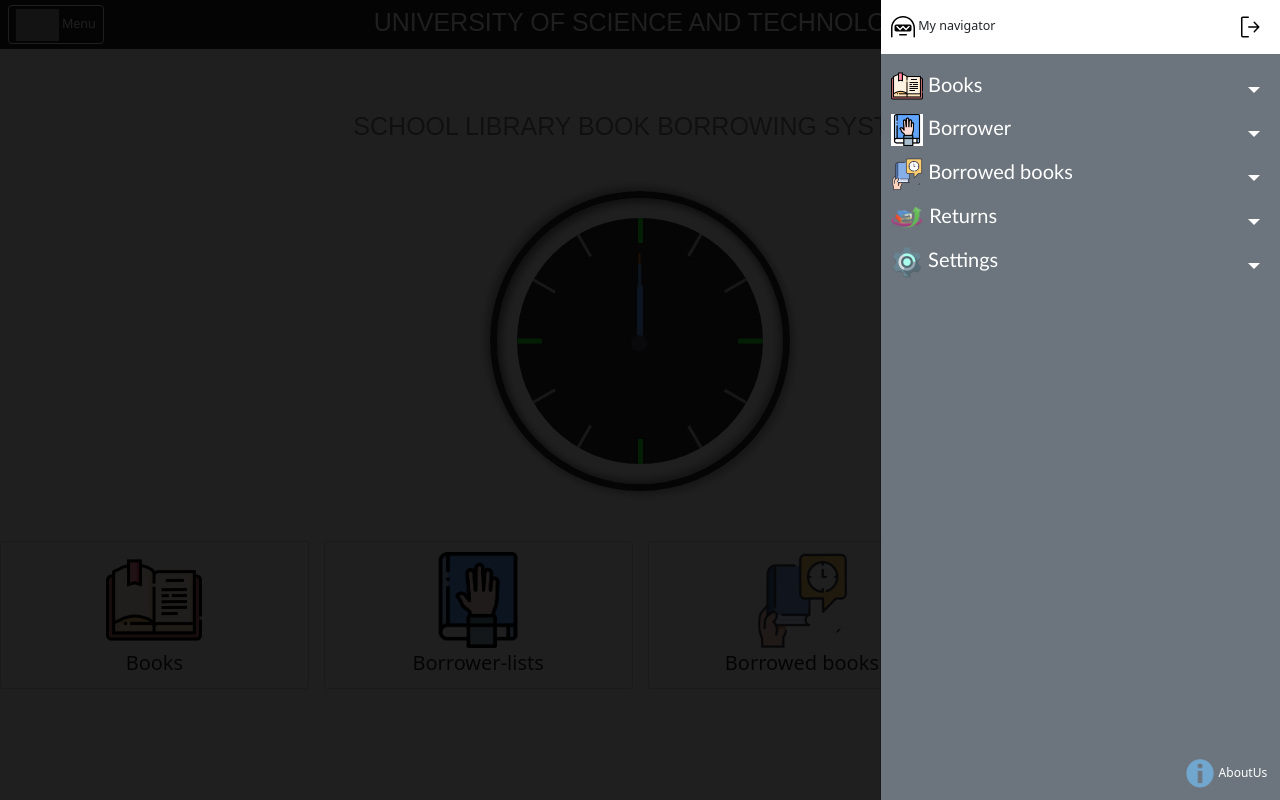
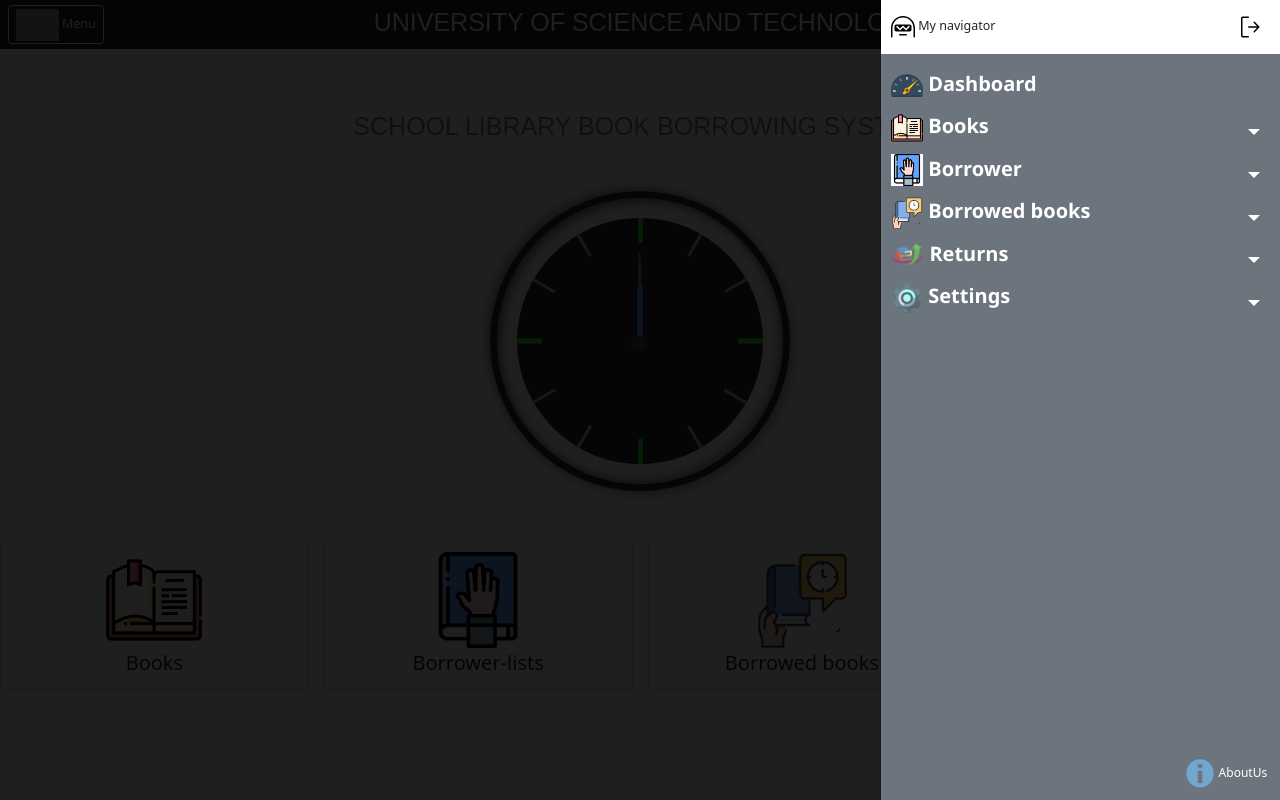
Before and after one commit to school-project-hub/ustp-school-library, a PHP site: page /dashboard/index.php in a window 1280 px wide, after a click on "Menu". Run offline with PHP 8.4, Linux system fonts and the light colour scheme; the visitor is signed in with stand-in values (Sample User, id 1); grey boxes are pictures that could not be loaded.

Commit message:
added dashboard button

```diff
--- a/sidenav/index.php
+++ b/sidenav/index.php
@@ -11,6 +11,10 @@
       </div>
       <div class="offcanvas-body bg-secondary">
         <ul class="navbar-nav justify-content-end flex-grow-1 pe-3">
+
+        <li class="nav-item">
+            <a class="nav-link" href="..\dashboard/"><img src="..\assets/images/dashboard.png" class="navIcon" alt=""> Dashboard</a>
+          </li>
 
         <li class="nav-item dropdown ">
             <a class="nav-link dropdown-toggle" href="#" role="button" data-bs-toggle="dropdown" aria-expanded="false">
@@ -94,7 +98,8 @@
 <style>
 	.nav-link{
     text-align: left;
-	font-family: 'Gill Sans', 'Gill Sans MT', Calibri, 'Trebuchet MS', sans-serif;
+	font-family:'Segoe UI', Tahoma, Geneva, Verdana, sans-serif;
+  font-weight: bold ;
 	color: white;
 }
 
```
Also changed, not shown: README.md, assets/images/dashboard.png (added).
